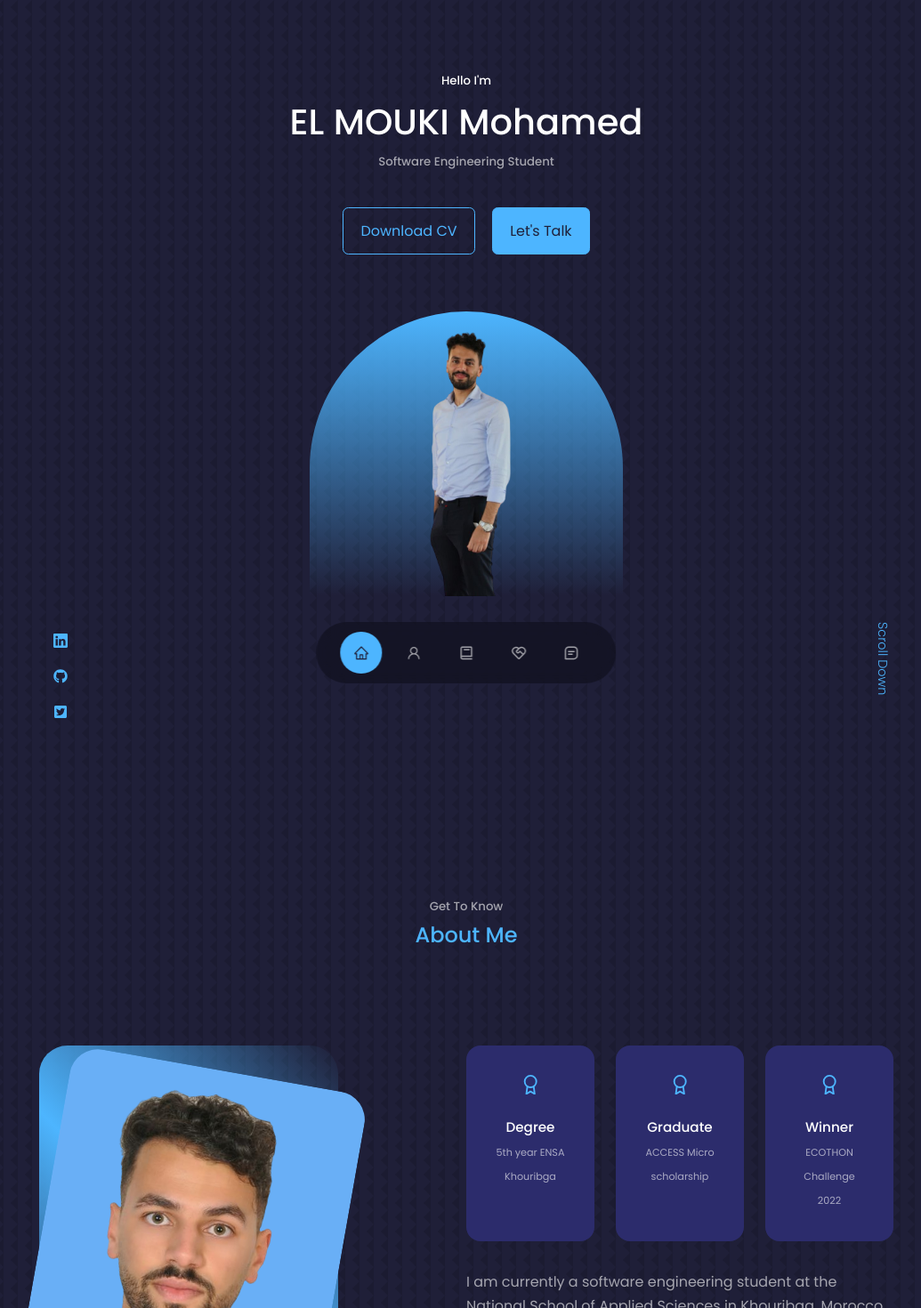
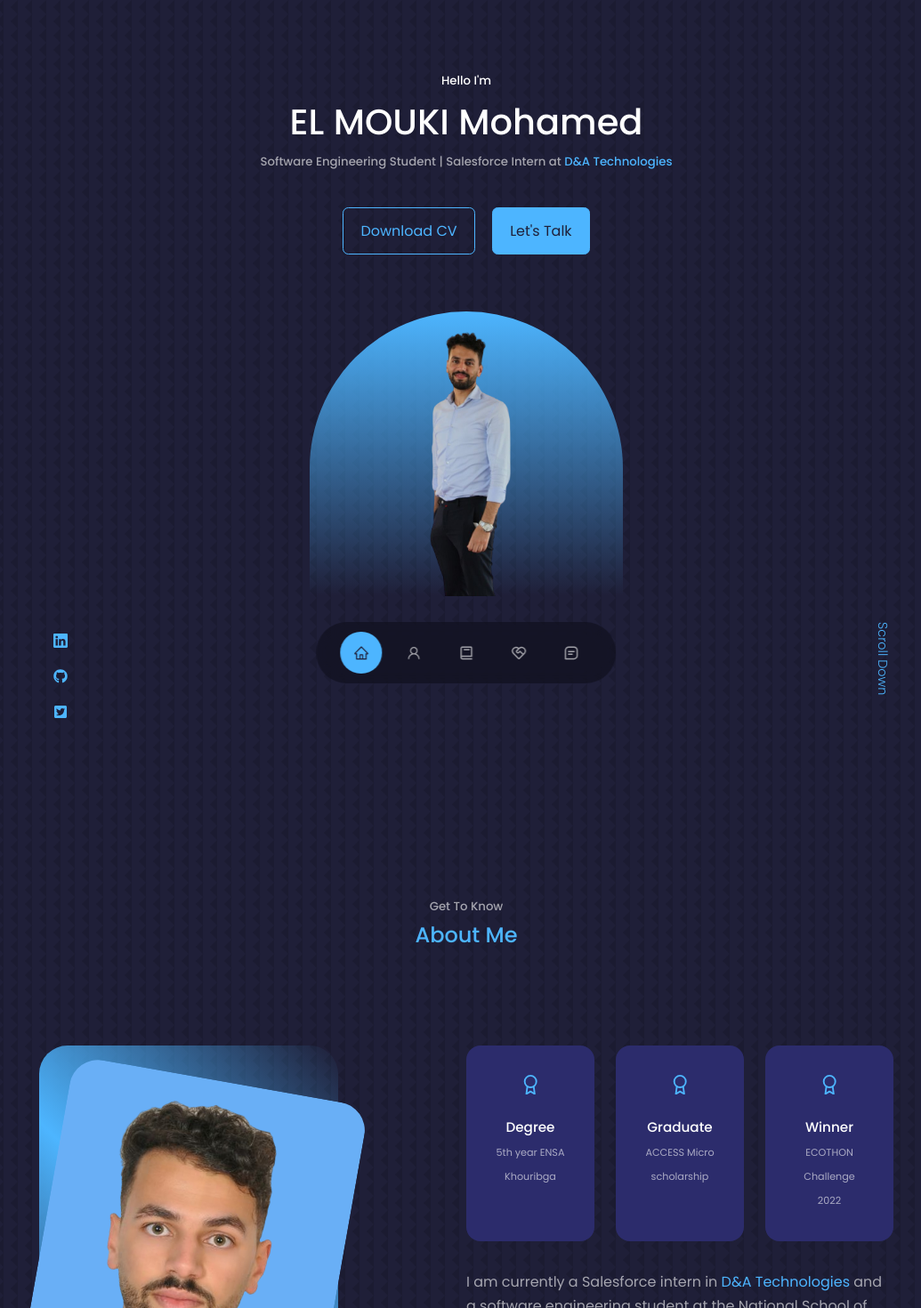
Before and after one commit to moelmou/portfolio_eng, a React (Create React App) app: page / in a window 1280 px wide. Shown: the top 1470 px of the page at 89% size, without its empty margins (116-1151 px from the left). Built offline with nearby package versions, Linux system fonts and the light colour scheme.

Commit message:
added a project (activity) of udagram image filtering project to activities, imgfilt to assets, modified about us, modified header

```diff
--- a/src/components/about/About.jsx
+++ b/src/components/about/About.jsx
@@ -36,10 +36,10 @@ const about = () => {
           </article>
         </div>
         <p>
-        I am currently a software engineering student at the National School of Applied Sciences in Khouribga, Morocco.
+        I am currently a Salesforce intern in <a href='http://da-technologies.ma/'>D&A Technologies</a> and a software engineering student at the National School of Applied Sciences in Khouribga, Morocco.
         <br />
-I am independent and equipped with the necessary skills that allow me to be productive while working in a team.<br/>
- In addition to my collaborative spirit, I give enough importance to self-learning in my journey to build a career based on a fairly rigid base.
+            I believe I have the necessary skills that allow me to be productive while working in a team.<br/>
+            And in addition to my collaborative spirit, I give enough importance to self-learning in my journeys so as to build a well stuctured career which is based on a fairly rigid base.
         </p>
         <a href="#contact" className='btn btn-primary'>Let's Talk</a>
       </div>
--- a/src/components/activities/Activities.jsx
+++ b/src/components/activities/Activities.jsx
@@ -13,6 +13,7 @@ import IMG8 from '../../assets/O.png'
 import IMG9 from '../../assets/H.png'
 import IMG11 from '../../assets/K.png'
 import IMG12 from '../../assets/J.png'
+import IMG13 from '../../assets/Imgfilt.PNG'
 
 
 const data=[
@@ -53,6 +54,15 @@ const data=[
   alt:'Java program that partition a graph to two sets using TABU-SEARCH algorithm'
 },
 {
+  id:13,
+  image:IMG13,
+  title:'Image Filtering Microservice using NodeJs,Express & AWS',
+  github:'https://github.com/moelmou/udagram_ElMouki_Aws',
+  LearnMore:'https://github.com/moelmou/udagram_ElMouki_Aws',
+  name:'Github',
+  alt:'It is a simple cloud application developed alongside the Udacity Cloud Engineering Nanodegree. It allows users to register and log into a web client, post photos to the feed, and process photos using an image filtering microservice.'
+},
+{
   id:10,
   image:IMG10,
   title:'Datty is a coffee alternative made out of date seeds',
@@ -62,13 +72,13 @@ const data=[
   alt:'Co-associate in a small business called DattyCoffee since 2021, an alternative drink to coffee that is made out of date seeds'
 },
 {
-  id:5,
-  image:IMG5,
-  title:'TEDxENSAKhouribga21 is a univeristy TED-like gathering',
-  github:'https://www.ted.com/tedx/events/37570',
-  LearnMore:' https://lamarocaine.info/238699.html',
-  name:'Website',
-  alt:'Lead the organizing team of TEDxENSAKhouribga 2021 in ENSA Khouribga'
+  id:8,
+  image:IMG8,
+  title:'Challenge for young students to solve most pressing issues through social entrepreneurship',
+  github:'https://www.facebook.com/HultPrizeENSAK/',
+  LearnMore:'https://www.facebook.com/HultPrizeENSAK/',
+  name:'Facebook',
+  alt:"Been an event manager in ENSA Khouribga's edition of HultPrize 2020 that's subject was Hunger and food challenges"
 },
 {
   id:6,
@@ -89,13 +99,13 @@ const data=[
   alt:'Took part in the sponsorship and media management team of the 10th edition of OpenSourceDays10.0'
 },
 {
-  id:8,
-  image:IMG8,
-  title:'Challenge for young students to solve most pressing issues through social entrepreneurship',
-  github:'https://www.facebook.com/HultPrizeENSAK/',
-  LearnMore:'https://www.facebook.com/HultPrizeENSAK/',
-  name:'Facebook',
-  alt:"Been an event manager in ENSA Khouribga's edition of HultPrize 2020 that's subject was Hunger and food challenges"
+  id:5,
+  image:IMG5,
+  title:'TEDxENSAKhouribga21 is a univeristy TED-like gathering event',
+  github:'https://www.ted.com/tedx/events/37570',
+  LearnMore:' https://lamarocaine.info/238699.html',
+  name:'Website',
+  alt:'Lead the organizing team of TEDxENSAKhouribga 2021 in ENSA Khouribga'
 },
 {
   id:9,
--- a/src/components/header/Header.jsx
+++ b/src/components/header/Header.jsx
@@ -11,7 +11,7 @@ const Header = () => {
       <div className="container header__container">
         <h5>Hello I'm</h5>
         <h1>EL MOUKI Mohamed</h1>
-        <h5 className="text-light">Software Engineering Student</h5>
+        <h5 className="text-light">Software Engineering Student | Salesforce Intern at <a href='http://da-technologies.ma/'>D&A Technologies</a></h5>
         <CTA />
         <HeaderSocials />
         <div className='Me'>
```
Also changed, not shown: src/assets/Imgfilt.PNG (added).
